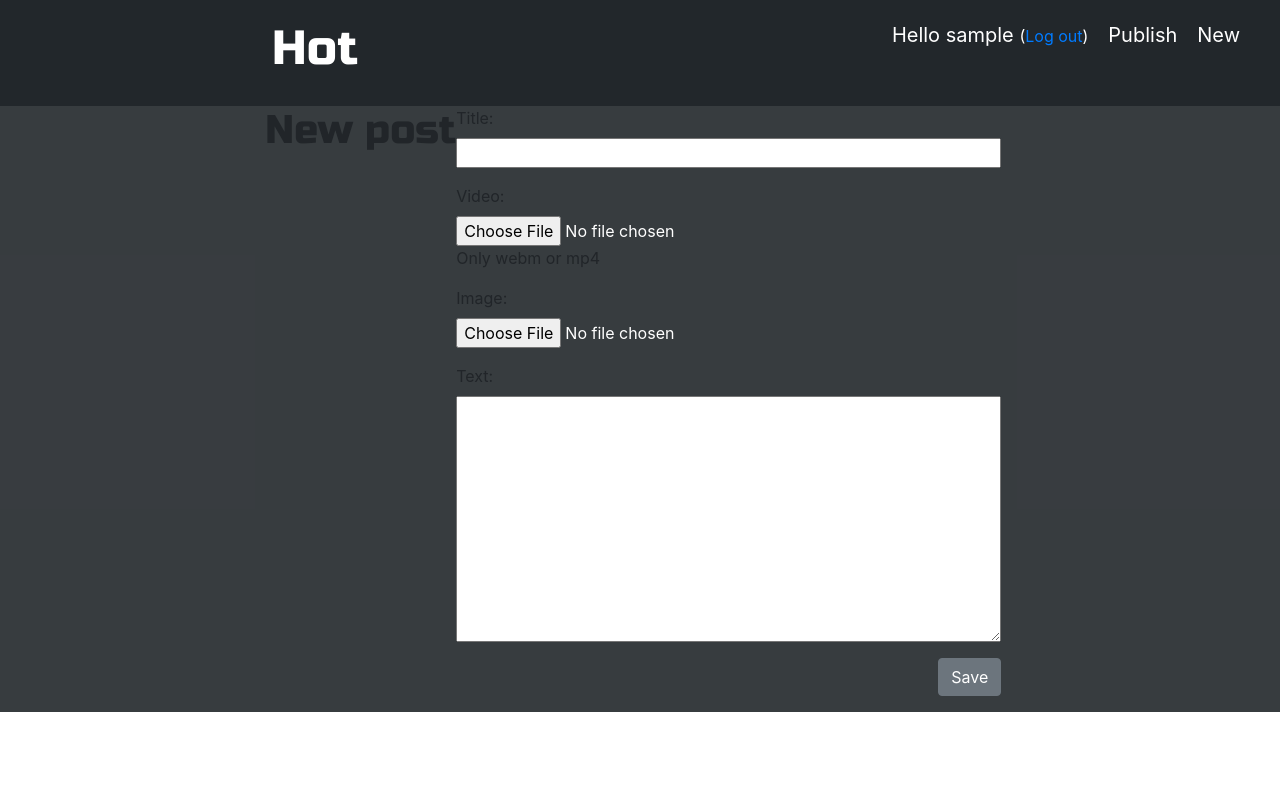
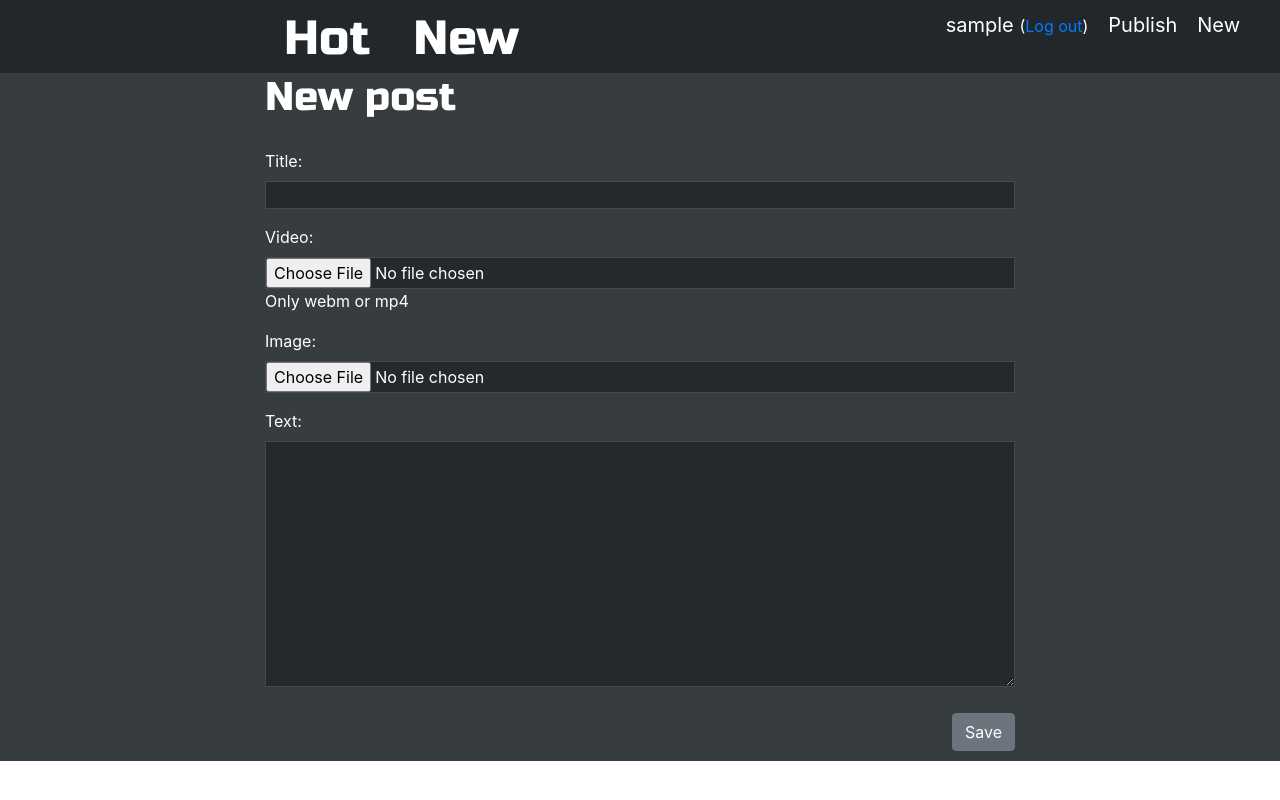
Before and after one commit to uasya1/my-first-blog, a Django app: page /post/new/ in a window 1280 px wide. Run offline with Django 3.2, Linux system fonts and the light colour scheme; the visitor is signed in with stand-in values (Sample User, id 1); some libraries are stand-ins or nearby versions.

Commit message:
Delete comment and html edit

```diff
--- a/blog/static/css/blog.css
+++ b/blog/static/css/blog.css
@@ -1,27 +1,37 @@
-/*{% load static %}
+{% load static %}
 @font-face {
     font-family: "Russo One";
     src: url({% static 'fonts/RussoOne-Regular.woff' %});
+    src: url({% static 'fonts/RussoOne-Regular.ttf' %});
     src: local({% static 'fonts/RussoOne-Regular.woff2' %})
 
 }
-*/
+
 
 .page-header {
     background-color: #22272B;
     margin-top: 0;
-    padding: 20px 20px 20px 40px;
+    padding: 10px 20px 5px 40px;
 }
 
 .page-header h1, .page-header h1 a, .page-header h1 a:visited, .page-header h1 a:active {
     color: #ffffff;
     font-size: 36pt;
     text-decoration: none;
-    margin-left: 10%;
+    margin: 0% 3% 0% 0%;
+}
+.page-links {
+    margin: 0% 0% 0% 20%;
 }
 
+
+
+
 .back {
-    background-color: rgba(34, 39, 43, 0.9);
+
+    /*background-color: #ffffff;*/
+    background-color: rgba(34, 39, 43, 0.9);*/
+    /*background-color: rgba(34, 39, 43, 0.8);*/
 }
 
 
@@ -29,20 +39,18 @@
     left: 50%;
     top: 50%;
     width: 750px;
-    background-color: rgba(34, 39, 43, 0.8)
+    /*background-color: rgba(34, 39, 43, 0.8);*/
+    /*background-color: rgba(34, 39, 43, 0.9);*/
     color: #ffffff;
 
 }
 
-.comment {
-    margin: 20px 0px 20px 20px;
-}
 
 
 
 h1, h2, h3, h4 {
+    /*font-family: 'Russo One', sans-serif;*/
     font-family: 'Russo One', sans-serif;
-    /*font-family: 'Russo One', cursive;*/
 }
 
 .date {
@@ -53,9 +61,21 @@
     float: right;
 }
 
+.post-form {
+    left: 50%;
+    top: 50%;
+    width: 750px;
+    margin: 20px 0px 0px 0px;
+
+}
+
 .post-form textarea, .post-form input {
     width: 100%;
     color: #ffffff;
+    background-color: rgba(34, 39, 43, 0.9);
+        border: 1px solid ;
+    border-color: #45494D;
+
 
 
 }
@@ -72,13 +92,18 @@
 
     width: 700px;
     margin: 20px 0px 0px 0px;
-    background-color: rgba(34, 39, 43, 0.9);
+    /*background-color: rgba(34, 39, 43, 0.9);*/
+    background-color: rgba(34, 39, 43, 0.8);
     border: 1px solid ;
-    border-color: #393d41;
+    border-color: #45494D;
 }
 
 .post video{
-    width: 698px;
+
+    margin: 0px 10px 0px 10px;
+    width: 678px;
+    height: 380px;
+
 }
 
 .title {
@@ -88,11 +113,36 @@
 .post h1 a, .post h1 a:visited {
     font-size: 20pt;
     color: #b8bbc2;
-    border: 20px;
+    border: 0px;
 }
 
 .post p{
     color: #ffffff;
     margin: 10px 20px 10px 20px;
+    border
 
 }
+
+.date{
+    margin: 0px 0px 10px 10px;
+
+}
+
+.btn-secondary {
+    margin: 10px 0px 10px 10px;
+
+}
+.under-post {
+margin: 20px 0px 0px 0px;
+        width: 700px;
+    border: 1px solid ;
+    border-color: #45494D;
+    background-color: rgba(34, 39, 43, 0.8);
+}
+.comment .comment-text{
+    color: #ffffff;
+    margin: 10px 20px 10px 20px;
+
+        border-bottom: 1px solid ;
+    border-color: #45494D;
+}
--- a/blog/templates/blog/base.html
+++ b/blog/templates/blog/base.html
@@ -1,7 +1,7 @@
 {% load static %}
 <html>
     <head>
-        <title>Django Free</title>
+        <title>InsideYou</title>
         <link rel="stylesheet" href="{% static 'bootstrap/css/bootstrap.min.css' %}">
         <link rel="stylesheet" href="{% static 'css/blog.css' %}">
         <link rel="shortcut icon" type="image/png" href="{% static 'image/mewtwo.ico' %}">
@@ -15,11 +15,17 @@
         {% if user.is_authenticated %}
             <a href="{% url 'post_new' %}" class="top-menu">New<span class="glyphicon glyphicon-plus"></span></a>
             <a href="{% url 'post_draft_list' %}" class="top-menu">Publish<span class="glyphicon glyphicon-edit"></span></a>
-            <p class="top-menu">Hello {{ user.username }} <small>(<a href="{% url 'logout' %}">Log out</a>)</small></p>
+            <p class="top-menu">{{ user.username }} <small>(<a href="{% url 'logout' %}">Log out</a>)</small></p>
         {% else %}
             <a href="{% url 'login' %}" class="top-menu"><span class="glyphicon glyphicon-lock">LogIn</span></a>
         {% endif %}
-        <h1><a href="/">Hot</a></h1>
+
+        <div class="page-links">
+            <h1>
+                <a href="/">Hot</a>
+                <a href="/new">New</a>
+            </h1>
+        </div>
     </div>
     <div class="back">
         <div class="content container">
@@ -30,5 +36,6 @@
             </div>
         </div>
     </div>
+<script src="https://cdnjs.cloudflare.com/ajax/libs/jquery/3.1.0/jquery.min.js"></script>
 </body>
 </html>
--- a/blog/templates/blog/post_edit.html
+++ b/blog/templates/blog/post_edit.html
@@ -1,10 +1,15 @@
 {% extends 'blog/base.html' %}
 
 {% block content %}
+    <div class="title-newpost">
     <h1>New post</h1>
+    </div>
+    </br>
+    <div class="edit-newpost">
     <form method="POST" enctype="multipart/form-data" class="post-form" >
         {% csrf_token %}
         {{ form.as_p }}
         <button type="submit" class="save btn btn-secondary">Save</button>
     </form>
+    </div>
 {% endblock %}
```
Also changed, not shown: blog/static/js/showhead.js (added, +38 -0 lines), blog/templates/blog/add_comment_to_post.html (+7 -0 lines), blog/templates/blog/post_detail.html (+10 -9 lines), blog/views.py (line endings or trailing spaces).
